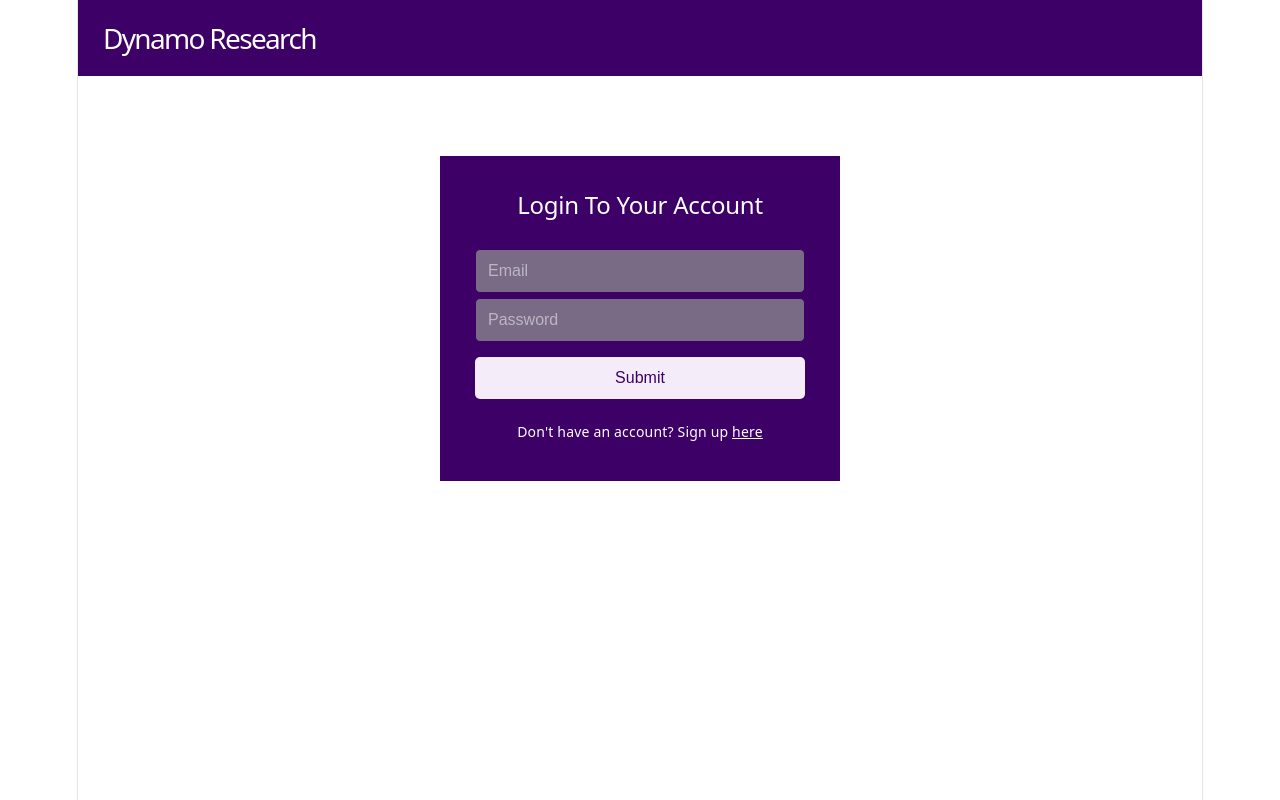
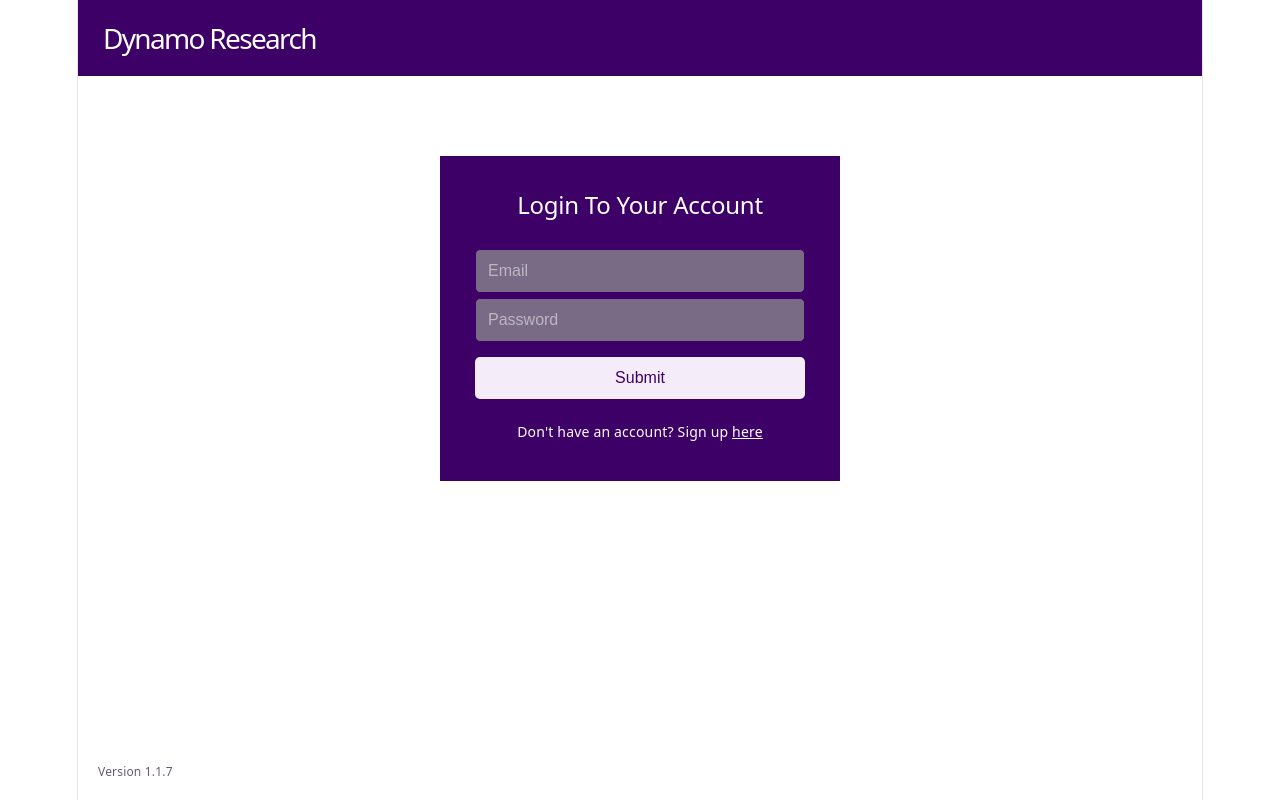
Before and after one commit to Nica-Saoi/Dynamo, a React (Vite) app in the folder dynamo-research/: page /login in a window 1280 px wide. Built offline with nearby package versions, Linux system fonts and the light colour scheme; no server answers.

Commit message:
Add version number to login page

```diff
--- a/dynamo-research/src/components/login.jsx
+++ b/dynamo-research/src/components/login.jsx
@@ -91,6 +91,9 @@ function Login() {
                     </Link>
                 </p>
             </div>
+                <div className="authVersion">
+                Version 1.1.7
+            </div>
         </div>
     );
 }
--- a/dynamo-research/src/styles/login-signup.css
+++ b/dynamo-research/src/styles/login-signup.css
@@ -82,3 +82,15 @@
   .underline {
     text-decoration: underline;
   }
+
+.authPage {
+    position: relative;
+}
+
+.authVersion {
+    position: absolute;
+    bottom: 15px;
+    left: 20px;
+    color: var(--text-gray);
+    font-size: 12px;
+}
```
